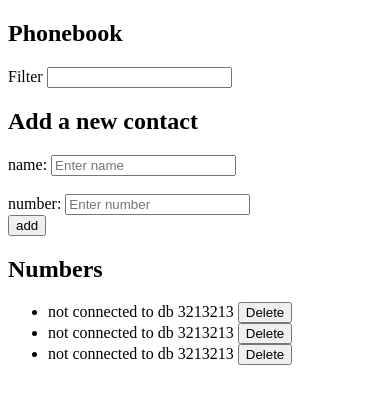
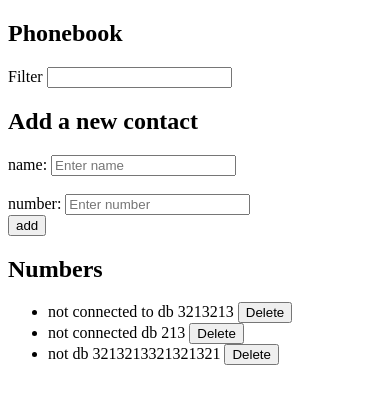
Before and after one commit to sakuih/fsopen, a React (Create React App) app in the folder part2/phonebook/: page / in a window 390 px wide. Shown: the top 404 px of the page. Built offline with nearby package versions, Linux system fonts and the light colour scheme.

Commit message:
phonebook delete proto valmis

```diff
--- a/part2/phonebook/src/App.js
+++ b/part2/phonebook/src/App.js
@@ -1,10 +1,10 @@
 import { useState } from 'react'
 
 const App = () => {
-  const [persons, setPersons] = useState([
-    { name: 'not connected to db' , number: '3213213'},
-    { name: 'not connected to db' , number: '3213213'},
-    { name: 'not connected to db' , number: '3213213'}
+  const [ persons, setPersons] = useState([
+    {id: 0, name: 'not connected to db' , number: '3213213'},
+    {id: 1, name: 'not connected db' , number: '213'},
+    {id: 2, name: 'not db' , number: '3213213321321321'}
   ])
   const [newName, setNewName] = useState('')
   const [newNumber, setNewNumber] = useState('')
@@ -18,8 +18,11 @@ const App = () => {
         setNewNumber(e.target.value)
     }
       function deletePerson(e) {
+         console.log("1This person will be deleted", e)
+         const updatedList = persons.filter((person) => person.id !== e)
 
-         console.log("This person will be deleted", e)
+         setPersons(updatedList)
+         console.log("2This person will be deleted", e)
       }
           function createPerson(e) {
             console.log("Person created")
@@ -28,6 +31,7 @@ const App = () => {
               console.log(e.target[0].value)
               console.log(e.target[1].value)
               const newPerson = {
+                id: persons.length + 1,
                 name: newName,
                 number: newNumber,
               }
@@ -38,10 +42,8 @@ const App = () => {
           }
               function mapPersons(persons) {
 
-                  const mappedList = persons.map((person, index) =>
-                      <li key={index}>{person.name} {person.number} <button onClick={() => deletePerson(index)}>Delete</button></li>
-                  )
-                return mappedList
+                  return persons.map((person) =>
+                      <li key={person.id}>{person.name} {person.number} <button onClick={() => deletePerson(person.id)} >Delete</button></li>)
                     }
 
     return (
@@ -76,7 +78,6 @@ const App = () => {
             <ul>
                 {mapPersons(persons)}
             </ul>
-
         </div>
     )
   }
```
Also changed, not shown: 2 other files (tests, documents, lock files or other folders).
